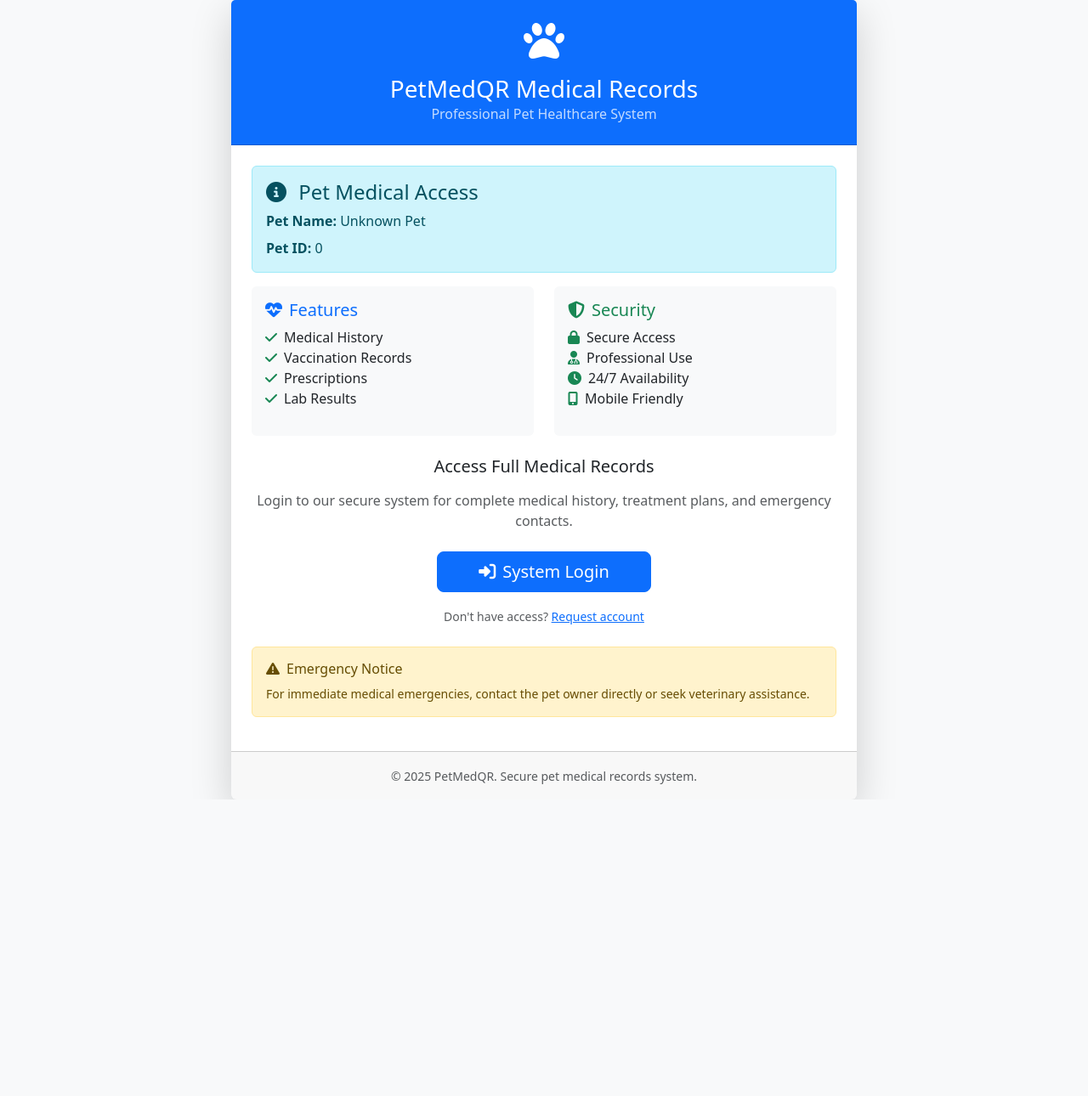
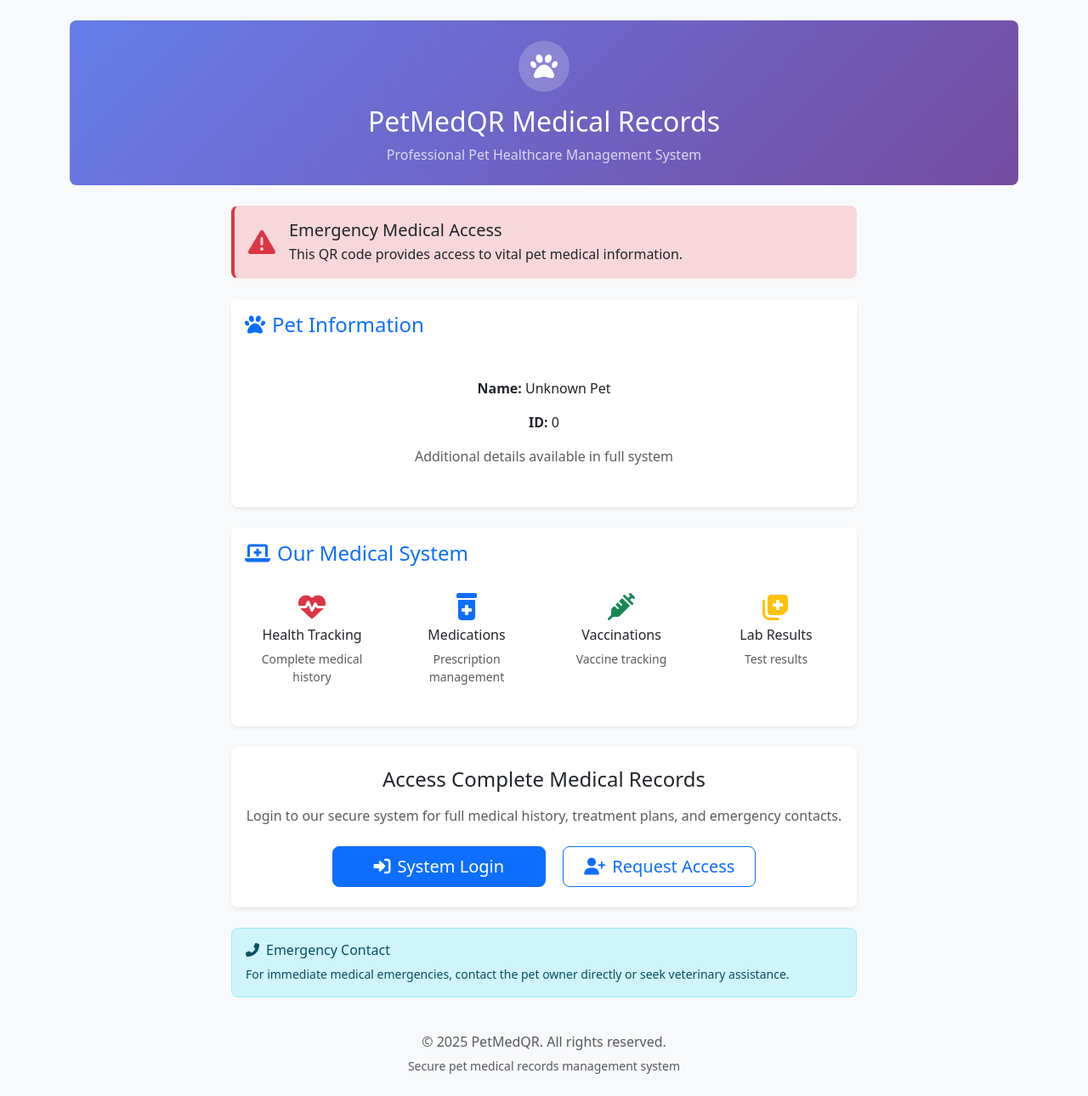
Before and after one commit to CEITE/group042025, a PHP site: page /Capstone_Project/pet-medical-access.php in a window 1280 px wide. Shown: the whole page at 85% size. Before the commit the page ends 941 px from the top, so only its background shows below. Run offline with PHP 8.4, Linux system fonts and the light colour scheme.

Commit message:
Update pet-medical-access.php

```diff
--- a/pet-medical-access.php
+++ b/pet-medical-access.php
@@ -1,9 +1,8 @@
 <?php
-// pet-medical-access.php - MINIMAL WORKING VERSION
+// pet-medical-access.php - ENHANCED VERSION WITH DATABASE
 error_reporting(E_ALL);
 ini_set('display_errors', 1);
 
-// Simple session start - remove if causing issues
 @session_start();
 
 // Get basic parameters safely
@@ -12,6 +11,56 @@ $pet_name = isset($_GET['pet_name']) ? htmlspecialchars($_GET['pet_name']) : 'Un
 
 // Simple base URL
 $base_url = 'https://group042025.ceitesystems.com';
+
+// Initialize variables
+$pet_data = null;
+$recent_records = [];
+
+// Try to connect to database safely
+try {
+    if (file_exists("conn.php")) {
+        include("conn.php");
+
+        // Fetch pet data if connection successful
+        if ($pet_id > 0 && isset($conn)) {
+            $stmt = $conn->prepare("
+                SELECT p.*, u.name as owner_name, u.email as owner_email
+                FROM pets p
+                LEFT JOIN users u ON p.user_id = u.user_id
+                WHERE p.pet_id = ?
+            ");
+            if ($stmt) {
+                $stmt->bind_param("i", $pet_id);
+                $stmt->execute();
+                $result = $stmt->get_result();
+                if ($result) {
+                    $pet_data = $result->fetch_assoc();
+                }
+                $stmt->close();
+            }
+
+            // Fetch recent records
+            $stmt = $conn->prepare("
+                SELECT record_type, record_date, description
+                FROM pet_medical_records
+                WHERE pet_id = ?
+                ORDER BY record_date DESC
+                LIMIT 3
+            ");
+            if ($stmt) {
+                $stmt->bind_param("i", $pet_id);
+                $stmt->execute();
+                $result = $stmt->get_result();
+                if ($result) {
+                    $recent_records = $result->fetch_all(MYSQLI_ASSOC);
+                }
+                $stmt->close();
+            }
+        }
+    }
+} catch (Exception $e) {
+    // Silent fail - we'll use the basic data
+}
 ?>
 
 <!DOCTYPE html>
@@ -22,98 +71,184 @@ $base_url = 'https://group042025.ceitesystems.com';
     <title>Pet Medical Records - PetMedQR</title>
     <link href="https://cdn.jsdelivr.net/npm/bootstrap@5.3.0/dist/css/bootstrap.min.css" rel="stylesheet">
     <link rel="stylesheet" href="https://cdnjs.cloudflare.com/ajax/libs/font-awesome/6.4.0/css/all.min.css">
+    <style>
+        .medical-gradient {
+            background: linear-gradient(135deg, #667eea 0%, #764ba2 100%);
+        }
+        .feature-icon {
+            width: 60px;
+            height: 60px;
+            background: rgba(255,255,255,0.2);
+            border-radius: 50%;
+            display: flex;
+            align-items: center;
+            justify-content: center;
+            margin: 0 auto 1rem;
+        }
+        .pet-info-card {
+            border-left: 4px solid #007bff;
+            background: #f8f9fa;
+        }
+        .emergency-alert {
+            border-left: 4px solid #dc3545;
+            background: #f8d7da;
+        }
+    </style>
 </head>
-<body style="background: #f8f9fa; min-height: 100vh; display: flex; align-items: center;">
-    <div class="container">
-        <div class="row justify-content-center">
-            <div class="col-md-8">
-                <div class="card shadow-lg border-0">
-                    <div class="card-header bg-primary text-white text-center py-4">
-                        <i class="fas fa-paw fa-3x mb-3"></i>
-                        <h1 class="h3 mb-0">PetMedQR Medical Records</h1>
-                        <p class="mb-0 opacity-75">Professional Pet Healthcare System</p>
+<body style="background: #f8f9fa; min-height: 100vh;">
+    <div class="container py-4">
+        <!-- Header -->
+        <div class="medical-gradient text-white rounded-3 p-4 mb-4 text-center">
+            <div class="feature-icon">
+                <i class="fas fa-paw fa-2x"></i>
+            </div>
+            <h1 class="h2 mb-2">PetMedQR Medical Records</h1>
+            <p class="mb-0 opacity-75">Professional Pet Healthcare Management System</p>
         </div>
 
-                    <div class="card-body p-4">
-                        <!-- Pet Information -->
-                        <div class="alert alert-info">
-                            <h4 class="alert-heading">
-                                <i class="fas fa-info-circle me-2"></i>
-                                Pet Medical Access
-                            </h4>
-                            <p class="mb-2"><strong>Pet Name:</strong> <?php echo $pet_name; ?></p>
-                            <p class="mb-0"><strong>Pet ID:</strong> <?php echo $pet_id; ?></p>
-                        </div>
-
-                        <!-- System Features -->
-                        <div class="row mb-4">
-                            <div class="col-md-6">
-                                <div class="card h-100 border-0 bg-light">
-                                    <div class="card-body">
-                                        <h5 class="card-title text-primary">
-                                            <i class="fas fa-heartbeat me-2"></i>Features
-                                        </h5>
-                                        <ul class="list-unstyled">
-                                            <li><i class="fas fa-check text-success me-2"></i>Medical History</li>
-                                            <li><i class="fas fa-check text-success me-2"></i>Vaccination Records</li>
-                                            <li><i class="fas fa-check text-success me-2"></i>Prescriptions</li>
-                                            <li><i class="fas fa-check text-success me-2"></i>Lab Results</li>
-                                        </ul>
+        <div class="row">
+            <div class="col-lg-8 mx-auto">
+                <!-- Emergency Alert -->
+                <div class="alert emergency-alert rounded-3 mb-4">
+                    <div class="d-flex align-items-center">
+                        <i class="fas fa-exclamation-triangle text-danger fa-2x me-3"></i>
+                        <div>
+                            <h5 class="mb-1">Emergency Medical Access</h5>
+                            <p class="mb-0">This QR code provides access to vital pet medical information.</p>
                         </div>
                     </div>
                 </div>
+
+                <!-- Pet Information -->
+                <div class="card shadow-sm border-0 rounded-3 mb-4">
+                    <div class="card-header bg-white border-0 py-3">
+                        <h4 class="mb-0 text-primary">
+                            <i class="fas fa-paw me-2"></i>Pet Information
+                        </h4>
+                    </div>
+                    <div class="card-body">
+                        <?php if ($pet_data): ?>
+                            <div class="row">
                                 <div class="col-md-6">
-                                <div class="card h-100 border-0 bg-light">
+                                    <p><strong>Name:</strong> <?php echo htmlspecialchars($pet_data['name']); ?></p>
+                                    <p><strong>Species:</strong> <?php echo htmlspecialchars($pet_data['species']); ?></p>
+                                    <p><strong>Breed:</strong> <?php echo htmlspecialchars($pet_data['breed'] ?: 'Mixed'); ?></p>
+                                    <p><strong>Age:</strong> <?php echo htmlspecialchars($pet_data['age']); ?> years</p>
+                                </div>
+                                <div class="col-md-6">
+                                    <p><strong>Gender:</strong> <?php echo htmlspecialchars($pet_data['gender'] ?: 'Unknown'); ?></p>
+                                    <p><strong>Color:</strong> <?php echo htmlspecialchars($pet_data['color'] ?: 'Not specified'); ?></p>
+                                    <p><strong>Weight:</strong> <?php echo htmlspecialchars($pet_data['weight'] ? $pet_data['weight'] . ' kg' : 'Not specified'); ?></p>
+                                    <?php if ($pet_data['owner_name']): ?>
+                                        <p><strong>Owner:</strong> <?php echo htmlspecialchars($pet_data['owner_name']); ?></p>
+                                    <?php endif; ?>
+                                </div>
+                            </div>
+
+                            <?php if ($pet_data['medical_notes']): ?>
+                                <div class="mt-3 p-3 bg-light rounded">
+                                    <strong>Medical Notes:</strong> <?php echo htmlspecialchars($pet_data['medical_notes']); ?>
+                                </div>
+                            <?php endif; ?>
+
+                        <?php else: ?>
+                            <div class="text-center py-3">
+                                <p><strong>Name:</strong> <?php echo $pet_name; ?></p>
+                                <p><strong>ID:</strong> <?php echo $pet_id; ?></p>
+                                <p class="text-muted">Additional details available in full system</p>
+                            </div>
+                        <?php endif; ?>
+                    </div>
+                </div>
+
+                <!-- Recent Medical Records -->
+                <?php if (!empty($recent_records)): ?>
+                <div class="card shadow-sm border-0 rounded-3 mb-4">
+                    <div class="card-header bg-white border-0 py-3">
+                        <h5 class="mb-0 text-primary">
+                            <i class="fas fa-history me-2"></i>Recent Medical History
+                        </h5>
+                    </div>
                     <div class="card-body">
-                                        <h5 class="card-title text-success">
-                                            <i class="fas fa-shield-alt me-2"></i>Security
-                                        </h5>
-                                        <ul class="list-unstyled">
-                                            <li><i class="fas fa-lock text-success me-2"></i>Secure Access</li>
-                                            <li><i class="fas fa-user-md text-success me-2"></i>Professional Use</li>
-                                            <li><i class="fas fa-clock text-success me-2"></i>24/7 Availability</li>
-                                            <li><i class="fas fa-mobile-alt text-success me-2"></i>Mobile Friendly</li>
-                                        </ul>
+                        <?php foreach ($recent_records as $record): ?>
+                            <div class="d-flex justify-content-between align-items-center border-bottom pb-2 mb-2">
+                                <div>
+                                    <strong class="text-primary"><?php echo htmlspecialchars($record['record_type']); ?></strong>
+                                    <div class="text-muted small"><?php echo htmlspecialchars($record['description']); ?></div>
+                                </div>
+                                <small class="text-muted"><?php echo date('M j, Y', strtotime($record['record_date'])); ?></small>
+                            </div>
+                        <?php endforeach; ?>
+                    </div>
+                </div>
+                <?php endif; ?>
+
+                <!-- System Features -->
+                <div class="card shadow-sm border-0 rounded-3 mb-4">
+                    <div class="card-header bg-white border-0 py-3">
+                        <h4 class="mb-0 text-primary">
+                            <i class="fas fa-laptop-medical me-2"></i>Our Medical System
+                        </h4>
+                    </div>
+                    <div class="card-body">
+                        <div class="row text-center">
+                            <div class="col-md-3 mb-3">
+                                <i class="fas fa-heartbeat fa-2x text-danger mb-2"></i>
+                                <h6>Health Tracking</h6>
+                                <p class="small text-muted">Complete medical history</p>
+                            </div>
+                            <div class="col-md-3 mb-3">
+                                <i class="fas fa-prescription-bottle-alt fa-2x text-primary mb-2"></i>
+                                <h6>Medications</h6>
+                                <p class="small text-muted">Prescription management</p>
+                            </div>
+                            <div class="col-md-3 mb-3">
+                                <i class="fas fa-syringe fa-2x text-success mb-2"></i>
+                                <h6>Vaccinations</h6>
+                                <p class="small text-muted">Vaccine tracking</p>
+                            </div>
+                            <div class="col-md-3 mb-3">
+                                <i class="fas fa-notes-medical fa-2x text-warning mb-2"></i>
+                                <h6>Lab Results</h6>
+                                <p class="small text-muted">Test results</p>
                             </div>
                         </div>
                     </div>
                 </div>
 
                 <!-- Call to Action -->
-                        <div class="text-center mt-4">
-                            <h5 class="mb-3">Access Full Medical Records</h5>
+                <div class="card shadow-sm border-0 rounded-3 mb-4">
+                    <div class="card-body text-center py-4">
+                        <h4 class="mb-3">Access Complete Medical Records</h4>
                         <p class="text-muted mb-4">
-                                Login to our secure system for complete medical history, treatment plans, and emergency contacts.
+                            Login to our secure system for full medical history, treatment plans, and emergency contacts.
                         </p>
-                            <a href="<?php echo $base_url; ?>/login.php" class="btn btn-primary btn-lg px-5">
+                        <a href="<?php echo $base_url; ?>/login.php" class="btn btn-primary btn-lg px-5 me-3">
                             <i class="fas fa-sign-in-alt me-2"></i>System Login
                         </a>
-                            <div class="mt-3">
-                                <small class="text-muted">
-                                    Don't have access? <a href="<?php echo $base_url; ?>/register.php">Request account</a>
-                                </small>
+                        <a href="<?php echo $base_url; ?>/register.php" class="btn btn-outline-primary btn-lg px-4">
+                            <i class="fas fa-user-plus me-2"></i>Request Access
+                        </a>
                     </div>
                 </div>
 
-                        <!-- Emergency Notice -->
-                        <div class="alert alert-warning mt-4">
-                            <h6 class="alert-heading mb-2">
-                                <i class="fas fa-exclamation-triangle me-2"></i>Emergency Notice
+                <!-- Contact Info -->
+                <div class="alert alert-info rounded-3">
+                    <h6 class="mb-2">
+                        <i class="fas fa-phone-alt me-2"></i>Emergency Contact
                     </h6>
                     <p class="mb-0 small">
                         For immediate medical emergencies, contact the pet owner directly or seek veterinary assistance.
                     </p>
                 </div>
             </div>
+        </div>
 
-                    <div class="card-footer text-center text-muted py-3">
-                        <small>
-                            &copy; <?php echo date('Y'); ?> PetMedQR. Secure pet medical records system.
-                        </small>
-                    </div>
-                </div>
-            </div>
-        </div>
+        <!-- Footer -->
+        <footer class="text-center text-muted mt-4">
+            <p class="mb-1">&copy; <?php echo date('Y'); ?> PetMedQR. All rights reserved.</p>
+            <small>Secure pet medical records management system</small>
+        </footer>
     </div>
 
     <script src="https://cdn.jsdelivr.net/npm/bootstrap@5.3.0/dist/js/bootstrap.bundle.min.js"></script>
```
Lines whose indentation alone changed are shown as unchanged.
